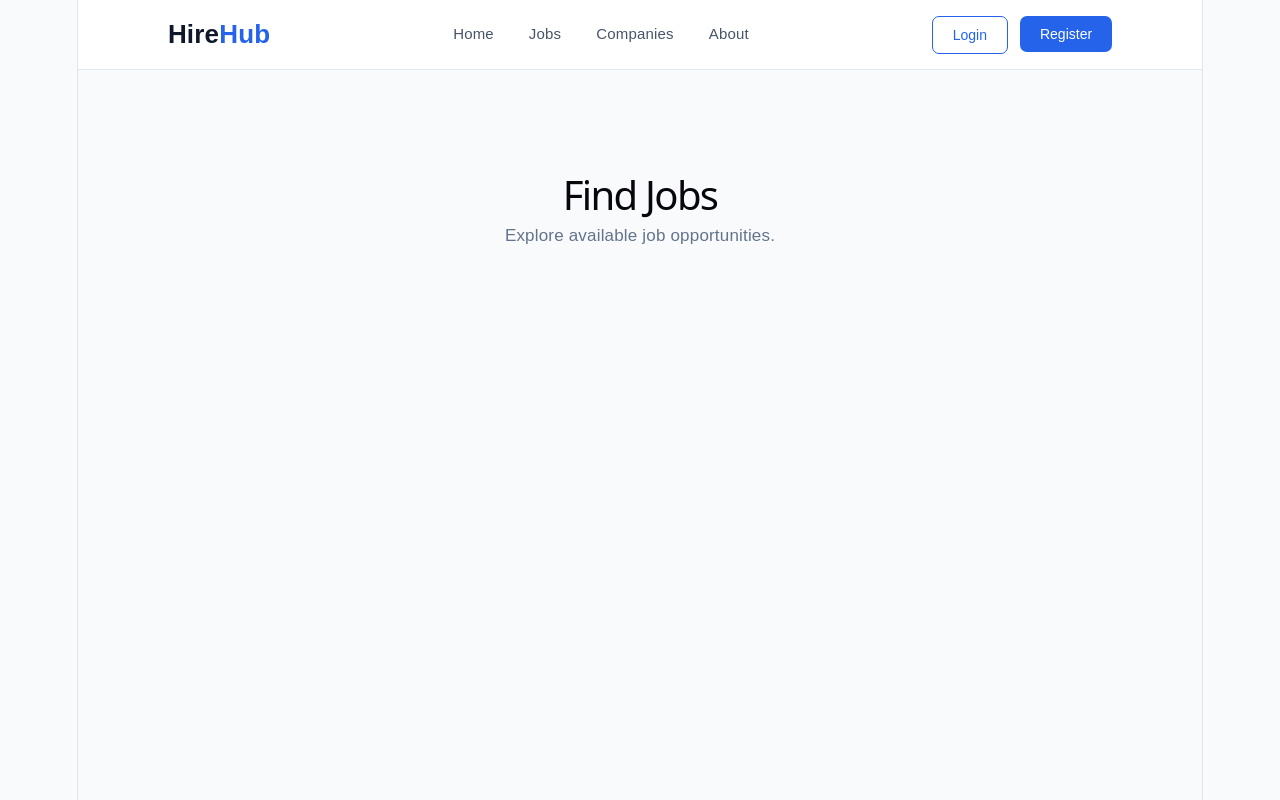
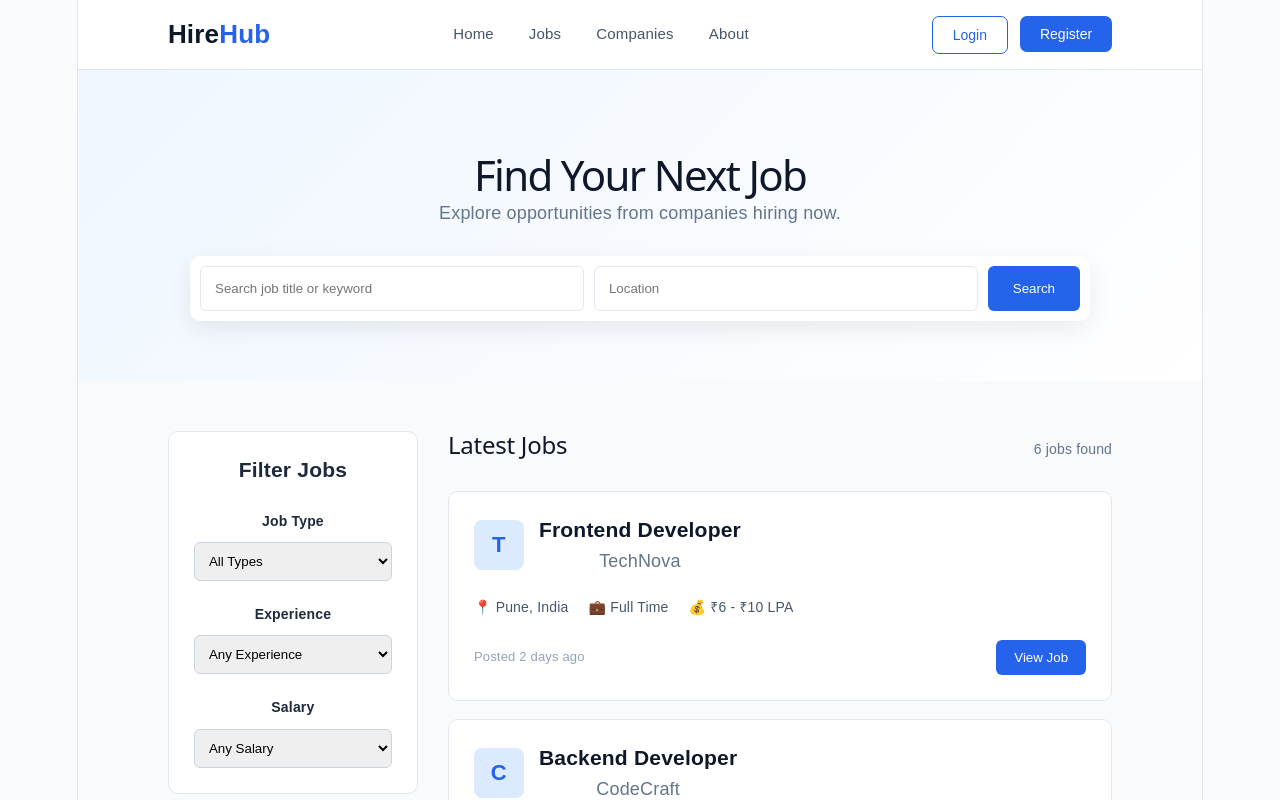
Before and after one commit to lnkduser189/HireHub, a React app in the folder frontend/: page /jobs in a window 1280 px wide. Shown: the top 800 px of the page. Built offline with nearby package versions, Linux system fonts and the light colour scheme; the HTML template or start-up script is replaced by a standard one.

Commit message:
Build jobs listing page with reusable job cards

```diff
--- a/frontend/src/App.css
+++ b/frontend/src/App.css
@@ -346,3 +346,217 @@ body {
     grid-template-columns: repeat(2, 1fr);
   }
 }
+/* Jobs Page */
+
+.jobs-page {
+  min-height: calc(100vh - 70px);
+  background: #f8fafc;
+}
+
+.jobs-header {
+  padding: 60px 8%;
+  text-align: center;
+  background: linear-gradient(
+    135deg,
+    #eff6ff,
+    #ffffff
+  );
+}
+
+.jobs-header h1 {
+  font-size: 42px;
+  color: #0f172a;
+  margin-bottom: 12px;
+}
+
+.jobs-header p {
+  color: #64748b;
+  margin-bottom: 30px;
+}
+
+.jobs-search {
+  max-width: 900px;
+  margin: auto;
+  padding: 10px;
+  background: white;
+  display: flex;
+  gap: 10px;
+  border-radius: 10px;
+  box-shadow: 0 8px 25px rgba(0, 0, 0, 0.08);
+}
+
+.jobs-search input {
+  flex: 1;
+  padding: 14px;
+  border: 1px solid #e2e8f0;
+  border-radius: 6px;
+  outline: none;
+}
+
+.jobs-search button {
+  padding: 0 25px;
+  border: none;
+  border-radius: 6px;
+  background: #2563eb;
+  color: white;
+  cursor: pointer;
+}
+
+/* Jobs Container */
+
+.jobs-container {
+  display: grid;
+  grid-template-columns: 250px 1fr;
+  gap: 30px;
+  padding: 50px 8%;
+}
+
+/* Sidebar */
+
+.jobs-sidebar {
+  background: white;
+  padding: 25px;
+  border-radius: 10px;
+  border: 1px solid #e2e8f0;
+  height: fit-content;
+}
+
+.jobs-sidebar h3 {
+  margin-bottom: 25px;
+}
+
+.jobs-sidebar label {
+  display: block;
+  margin-top: 20px;
+  margin-bottom: 8px;
+  font-size: 14px;
+  font-weight: 600;
+}
+
+.jobs-sidebar select {
+  width: 100%;
+  padding: 10px;
+  border: 1px solid #cbd5e1;
+  border-radius: 6px;
+}
+
+/* Jobs List */
+
+.jobs-list {
+  display: flex;
+  flex-direction: column;
+  gap: 18px;
+}
+
+.jobs-list-header {
+  display: flex;
+  justify-content: space-between;
+  align-items: center;
+  margin-bottom: 5px;
+}
+
+.jobs-list-header h2 {
+  color: #0f172a;
+}
+
+.jobs-list-header span {
+  color: #64748b;
+  font-size: 14px;
+}
+
+/* Job Card */
+
+.job-card {
+  background: white;
+  padding: 25px;
+  border: 1px solid #e2e8f0;
+  border-radius: 10px;
+  transition: 0.2s;
+}
+
+.job-card:hover {
+  transform: translateY(-2px);
+  box-shadow: 0 8px 20px rgba(0, 0, 0, 0.06);
+}
+
+.job-card-top {
+  display: flex;
+  align-items: center;
+  gap: 15px;
+}
+
+.company-logo {
+  width: 50px;
+  height: 50px;
+  border-radius: 8px;
+  background: #dbeafe;
+  color: #2563eb;
+  display: flex;
+  justify-content: center;
+  align-items: center;
+  font-size: 22px;
+  font-weight: bold;
+}
+
+.job-card h3 {
+  color: #0f172a;
+  margin-bottom: 5px;
+}
+
+.company-name {
+  color: #64748b;
+}
+
+.job-details {
+  display: flex;
+  gap: 20px;
+  margin: 20px 0;
+  color: #475569;
+  font-size: 14px;
+}
+
+.job-card-bottom {
+  display: flex;
+  justify-content: space-between;
+  align-items: center;
+}
+
+.job-date {
+  color: #94a3b8;
+  font-size: 13px;
+}
+
+.apply-btn {
+  border: none;
+  padding: 10px 18px;
+  border-radius: 6px;
+  background: #2563eb;
+  color: white;
+  cursor: pointer;
+}
+
+.apply-btn:hover {
+  background: #1d4ed8;
+}
+
+/* Responsive */
+
+@media (max-width: 800px) {
+
+  .jobs-container {
+    grid-template-columns: 1fr;
+  }
+
+  .jobs-search {
+    flex-direction: column;
+  }
+
+  .jobs-search button {
+    padding: 14px;
+  }
+
+  .job-details {
+    flex-direction: column;
+    gap: 8px;
+  }
+}
--- /dev/null
+++ b/frontend/src/components/JobCard.jsx
@@ -0,0 +1,34 @@
+function JobCard({ job }) {
+  return (
+    <div className="job-card">
+      <div className="job-card-top">
+        <div className="company-logo">
+          {job.company.charAt(0)}
+        </div>
+
+        <div>
+          <h3>{job.title}</h3>
+          <p className="company-name">{job.company}</p>
+        </div>
+      </div>
+
+      <div className="job-details">
+        <span>📍 {job.location}</span>
+        <span>💼 {job.type}</span>
+        <span>💰 {job.salary}</span>
+      </div>
+
+      <div className="job-card-bottom">
+        <span className="job-date">
+          Posted {job.posted}
+        </span>
+
+        <button className="apply-btn">
+          View Job
+        </button>
+      </div>
+    </div>
+  );
+}
+
+export default JobCard;
--- a/frontend/src/pages/Jobs.jsx
+++ b/frontend/src/pages/Jobs.jsx
@@ -1,8 +1,154 @@
+import JobCard from "../components/JobCard";
+
 function Jobs() {
+  const jobs = [
+    {
+      id: 1,
+      title: "Frontend Developer",
+      company: "TechNova",
+      location: "Pune, India",
+      type: "Full Time",
+      salary: "₹6 - ₹10 LPA",
+      posted: "2 days ago",
+    },
+    {
+      id: 2,
+      title: "Backend Developer",
+      company: "CodeCraft",
+      location: "Bangalore, India",
+      type: "Full Time",
+      salary: "₹8 - ₹14 LPA",
+      posted: "3 days ago",
+    },
+    {
+      id: 3,
+      title: "React Developer",
+      company: "InnovateLabs",
+      location: "Mumbai, India",
+      type: "Full Time",
+      salary: "₹7 - ₹12 LPA",
+      posted: "5 days ago",
+    },
+    {
+      id: 4,
+      title: "Data Analyst",
+      company: "DataWorks",
+      location: "Hyderabad, India",
+      type: "Full Time",
+      salary: "₹5 - ₹9 LPA",
+      posted: "1 week ago",
+    },
+    {
+      id: 5,
+      title: "Java Developer",
+      company: "EnterpriseSoft",
+      location: "Chennai, India",
+      type: "Full Time",
+      salary: "₹7 - ₹11 LPA",
+      posted: "1 week ago",
+    },
+    {
+      id: 6,
+      title: "Software Engineer",
+      company: "CloudTech",
+      location: "Remote",
+      type: "Full Time",
+      salary: "₹10 - ₹16 LPA",
+      posted: "2 weeks ago",
+    },
+  ];
+
   return (
-    <div className="page">
-      <h1>Find Jobs</h1>
-      <p>Explore available job opportunities.</p>
+    <div className="jobs-page">
+
+      <section className="jobs-header">
+        <h1>Find Your Next Job</h1>
+
+        <p>
+          Explore opportunities from companies hiring now.
+        </p>
+
+        <div className="jobs-search">
+          <input
+            type="text"
+            placeholder="Search job title or keyword"
+          />
+
+          <input
+            type="text"
+            placeholder="Location"
+          />
+
+          <button>
+            Search
+          </button>
+        </div>
+      </section>
+
+      <section className="jobs-container">
+
+        <div className="jobs-sidebar">
+
+          <h3>Filter Jobs</h3>
+
+          <label>
+            Job Type
+          </label>
+
+          <select>
+            <option>All Types</option>
+            <option>Full Time</option>
+            <option>Part Time</option>
+            <option>Internship</option>
+            <option>Remote</option>
+          </select>
+
+          <label>
+            Experience
+          </label>
+
+          <select>
+            <option>Any Experience</option>
+            <option>Fresher</option>
+            <option>1-3 Years</option>
+            <option>3-5 Years</option>
+            <option>5+ Years</option>
+          </select>
+
+          <label>
+            Salary
+          </label>
+
+          <select>
+            <option>Any Salary</option>
+            <option>₹3-5 LPA</option>
+            <option>₹5-10 LPA</option>
+            <option>₹10+ LPA</option>
+          </select>
+
+        </div>
+
+        <div className="jobs-list">
+
+          <div className="jobs-list-header">
+            <h2>Latest Jobs</h2>
+
+            <span>
+              {jobs.length} jobs found
+            </span>
+          </div>
+
+          {jobs.map((job) => (
+            <JobCard
+              key={job.id}
+              job={job}
+            />
+          ))}
+
+        </div>
+
+      </section>
+
     </div>
   );
 }
```
